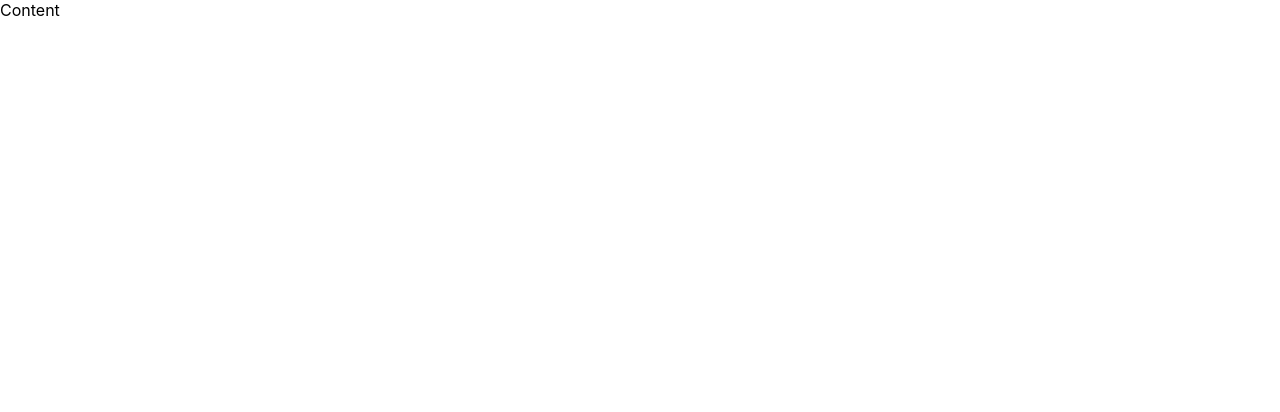
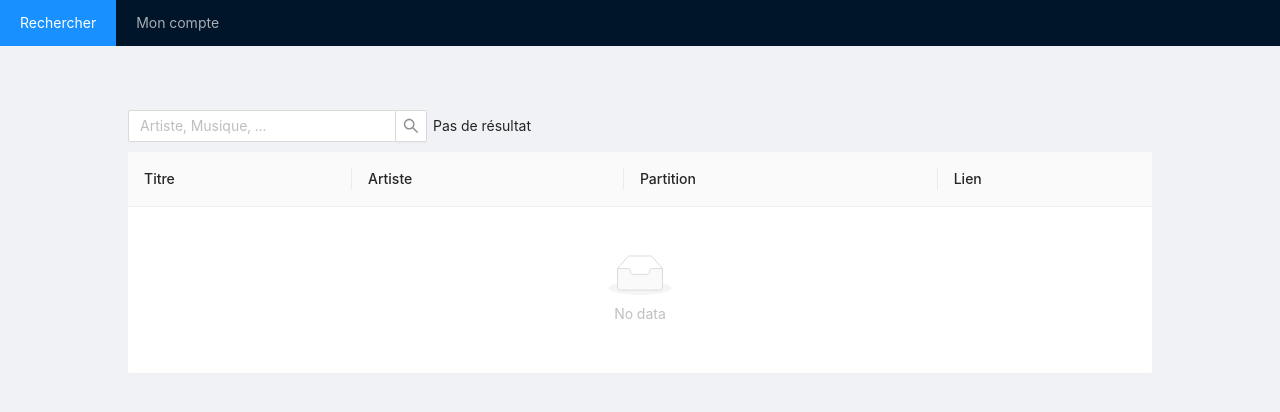
Before and after one commit to briac44/reactApp, a React (Create React App) app in the folder genie/: page / in a window 1280 px wide. Shown: the top 412 px of the page. Built offline with nearby package versions, Linux system fonts and the light colour scheme.

Commit message:
Add Search and account

```diff
--- a/genie/src/App.js
+++ b/genie/src/App.js
@@ -1,14 +1,30 @@
-import './App.css';
-import {Layout} from "antd"
+import "./App.css";
+import { Layout, Menu } from "antd";
+import Content from "./components/Content";
+import "antd/dist/antd.css";
+import Sider from "antd/lib/layout/Sider";
+import { Header } from "antd/lib/layout/layout";
+import { useState } from "react";
+import Account from "./components/Account";
 
 const App = () => {
+  const [idSelect,setIdSelect] = useState('1');
+  const [content,setContent] = useState(<Content/>)
+
+  const handleChangeContent = (c) => {
+    setContent(c);
+  }
   return (
-    <Layout>
-      <Layout.Content>
-        Content
-      </Layout.Content>
+    <Layout style={{ minHeight: '100vh' }}>
+        <Menu theme="dark" mode="horizontal" defaultSelectedKeys="1">
+          <Menu.Item key="1" onClick={() => handleChangeContent(<Content/>)}>Rechercher</Menu.Item>
+          <Menu.Item key="2" onClick={() => handleChangeContent(<Account/>)}>Mon compte</Menu.Item>
+        </Menu>
+        <Layout.Content style={{ padding: '5% 10%' }}>
+          {content}
+        </Layout.Content>
     </Layout>
   );
-}
+};
 
 export default App;
--- /dev/null
+++ b/genie/src/components/Account.js
@@ -0,0 +1,115 @@
+import { Table, Tag, Space, Button, Input, Spin, Avatar } from "antd";
+import { useEffect, useState } from "react";
+import {
+  CheckCircleTwoTone,
+  CloseCircleTwoTone,
+  LinkOutlined,
+  SearchOutlined,
+  StarFilled,
+  UserOutlined,
+} from "@ant-design/icons";
+
+const Account = () => {
+  const columnsArtists = [
+    {
+      title: "Artiste",
+      dataIndex: "artist",
+      key: "artist",
+      render: (obj) => (
+        <a
+          href={"http://www.songsterr.com/a/wa/artist?id=" + obj.id}
+          target="_blank"
+        >
+          {obj.name}
+        </a>
+      ),
+    },
+    {
+      title: "Lien",
+      dataIndex: "id",
+      key: "id",
+      render: (obj) => (
+        <a
+          href={"http://www.songsterr.com/a/wa/song?id=" + obj}
+          target="_blank"
+        >
+          <LinkOutlined />
+        </a>
+      ),
+    },
+  ];
+
+  const columnsSongs = [
+    {
+      title: "Titre",
+      dataIndex: "title",
+      key: "title",
+      render: (text) => <a href="/">{text}</a>,
+    },
+    {
+      title: "Artiste",
+      dataIndex: "artist",
+      key: "artist",
+      render: (obj) => (
+        <a
+          href={"http://www.songsterr.com/a/wa/artist?id=" + obj.id}
+          target="_blank"
+        >
+          {obj.name}
+        </a>
+      ),
+    },
+    {
+      title: "Partition",
+      dataIndex: "chordsPresent",
+      key: "chordsPresent",
+      render: (text) => {
+        if (text) {
+          return <CheckCircleTwoTone twoToneColor="#95CD41" />;
+        } else {
+          return <CloseCircleTwoTone twoToneColor="#F05454" />;
+        }
+      },
+    },
+    {
+      title: "Lien",
+      dataIndex: "id",
+      key: "id",
+      render: (obj) => (
+        <a
+          href={"http://www.songsterr.com/a/wa/song?id=" + obj}
+          target="_blank"
+        >
+          <LinkOutlined />
+        </a>
+      ),
+    },
+  ];
+
+  const artistsResult = [];
+  const songsResult = [];
+
+  return (
+    <div>
+      <div
+        style={{
+          display: "flex",
+          flexDirection: "row",
+          alignItems: "center",
+          gap: "15px",
+        }}
+      >
+        <Avatar size={64} icon={<UserOutlined />} />
+        <h3>
+          <strong>Prénom Nom</strong>
+        </h3>
+      </div>
+      <h3><StarFilled /> Mes artistes préférés</h3>
+      <Table columns={columnsArtists} dataSource={artistsResult} />
+      <h3><StarFilled /> Mes chansons préférées</h3>
+      <Table columns={columnsSongs} dataSource={songsResult} />
+    </div>
+  );
+};
+
+export default Account;
--- /dev/null
+++ b/genie/src/components/Content.js
@@ -0,0 +1,116 @@
+import { Table, Tag, Space, Button, Input, Spin } from "antd";
+import { useEffect, useState } from "react";
+import {
+  CheckCircleTwoTone,
+  CloseCircleTwoTone,
+  LinkOutlined,
+  SearchOutlined,
+} from "@ant-design/icons";
+
+const { Search } = Input;
+const Content = () => {
+  const [dataReady, setDataReady] = useState();
+  const [res, setRes] = useState();
+
+  useEffect(() => {
+    console.log("re-display");
+  }, [dataReady]);
+
+  const columns = [
+    {
+      title: "Titre",
+      dataIndex: "title",
+      key: "title",
+      render: (text) => <a href="/">{text}</a>,
+    },
+    {
+      title: "Artiste",
+      dataIndex: "artist",
+      key: "artist",
+      render: (obj) => (
+        <a
+          href={"http://www.songsterr.com/a/wa/artist?id=" + obj.id}
+          target="_blank"
+        >
+          {obj.name}
+        </a>
+      ),
+    },
+    {
+      title: "Partition",
+      dataIndex: "chordsPresent",
+      key: "chordsPresent",
+      render: (text) => {
+        if (text) {
+          return <CheckCircleTwoTone twoToneColor="#95CD41" />;
+        } else {
+          return <CloseCircleTwoTone twoToneColor="#F05454" />;
+        }
+      },
+    },
+    {
+      title: "Lien",
+      dataIndex: "id",
+      key: "id",
+      render: (obj) => (
+        <a
+          href={"http://www.songsterr.com/a/wa/song?id=" + obj}
+          target="_blank"
+        >
+          <LinkOutlined />
+        </a>
+      ),
+    },
+  ];
+
+  const handleSearch = (props) => {
+    setDataReady(<Spin />);
+    console.log(props);
+    fetch("http://www.songsterr.com/a/ra/songs.json?pattern=" + props).then(
+      (response) => {
+        response
+          .clone()
+          .json()
+          .then((dat) => {
+            console.log(dat);
+            setRes(dat);
+          });
+      }
+    );
+    setDataReady(<SearchOutlined />);
+  };
+
+  const result = () => {
+    if (res) {
+      if (res.length > 1) {
+        return (
+          <div style={{ padding: "5px 5px" }}>{res.length} résultats</div>
+        );
+      } else {
+        return (
+          <div style={{ padding: "5px 5px" }}>{res.length} résultat</div>
+        );
+      }
+    } else {
+      return (
+        <div style={{ padding: "5px 5px" }}>Pas de résultat</div>
+      );
+    }
+  };
+  return (
+    <>
+      <div style={{ display: "flex", flexDirection: "row" }}>
+        <Search
+          placeholder="Artiste, Musique, ..."
+          onSearch={handleSearch}
+          style={{ width: 300, padding: "0 0 10px" }}
+          enterButton={dataReady}
+        />
+        {result()}
+      </div>
+      <Table columns={columns} dataSource={res} />
+    </>
+  );
+};
+
+export default Content;
```
Also changed, not shown: genie/package.json (+6 -4 lines), 1 other file (tests, documents, lock files or other folders).
